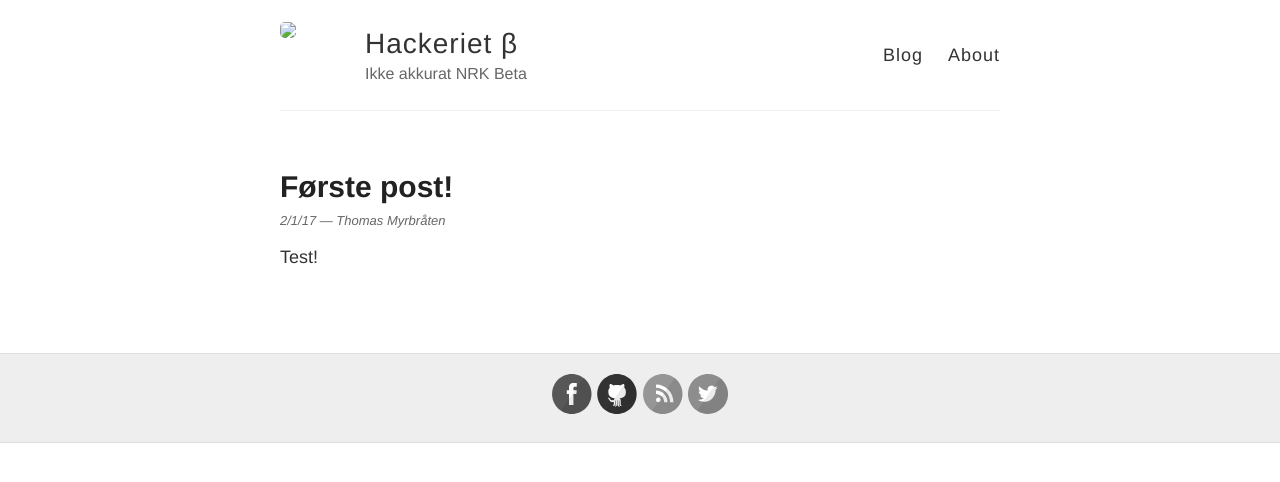
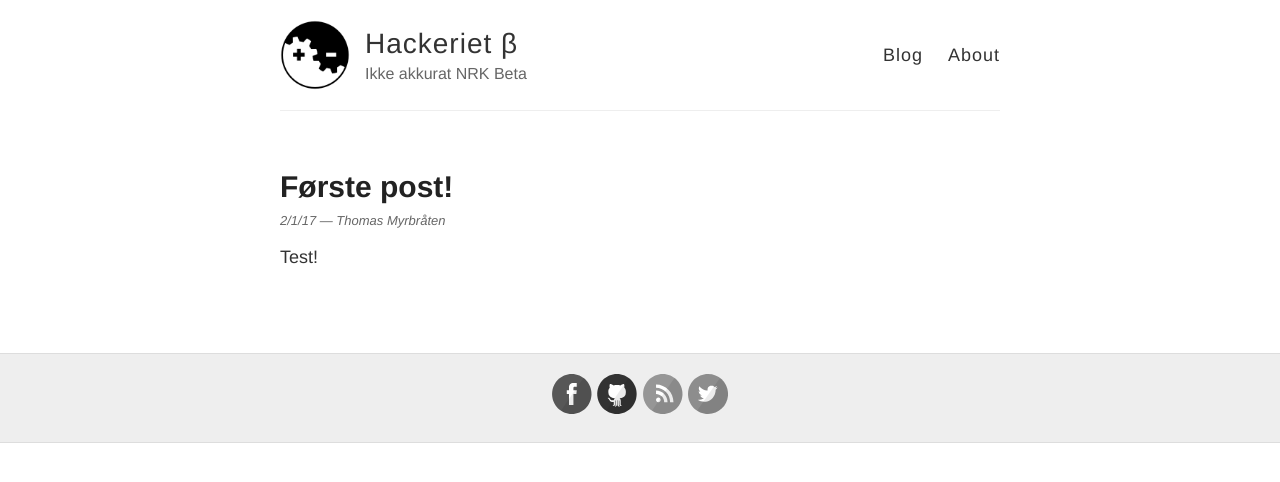
Before and after one commit to labanskoller/hackeriet_blog, a Jekyll site: the page built from index.html, in a window 1280 px wide. Shown: the top 482 px of the page. Built offline with Jekyll 4.4.1, drawn with Linux system fonts in a browser that asks for light colours.

Commit message:
new domain

```diff
--- a/_config.yml
+++ b/_config.yml
@@ -9,7 +9,7 @@ name: Hackeriet β
 description: Ikke akkurat NRK Beta
 
 # URL of your avatar or profile pic (you could use your GitHub profile pic)
-avatar: /blog/images/hackeriet-logo.png
+avatar: /images/hackeriet-logo.png
 
 excerpt_separator: "<!-- excerpt -->"
 
```
